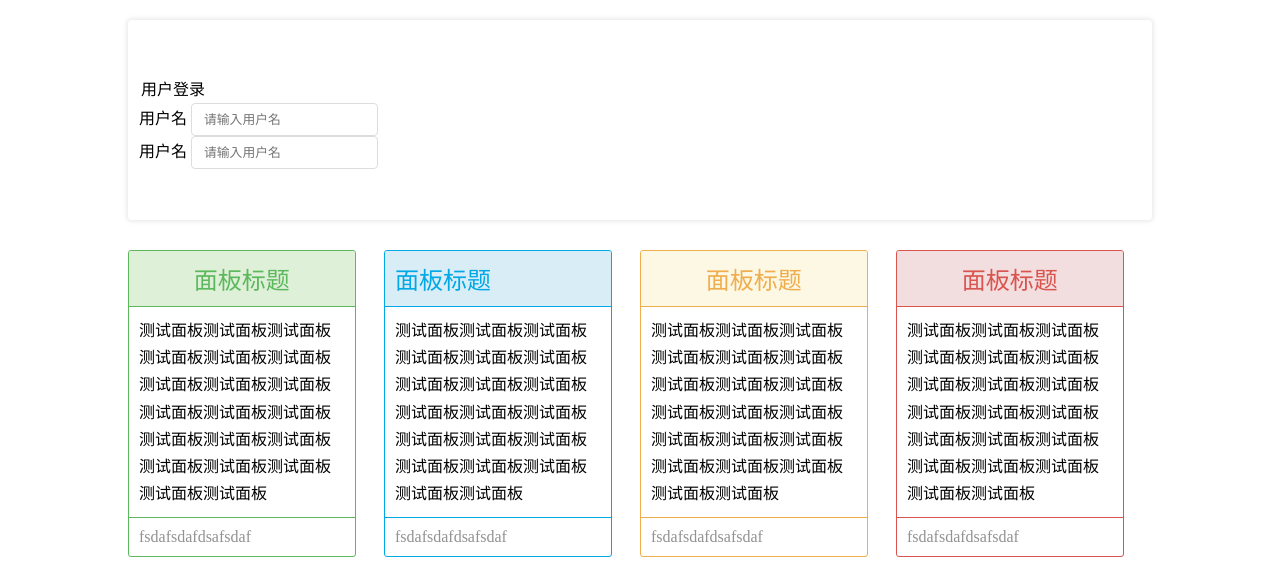
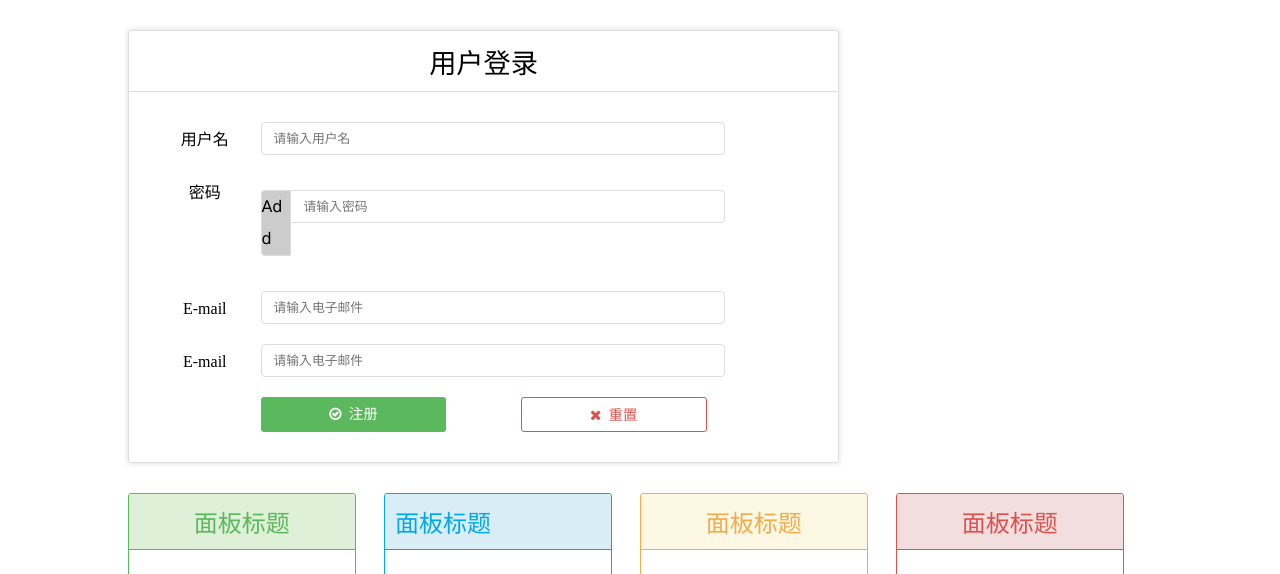
Before and after one commit to ele828/HiUI, a plain HTML site: page index.html in a window 1280 px wide. Shown: the top 574 px of the page. Drawn offline with Linux system fonts and the light colour scheme.

Commit message:
add input components

```diff
--- a/button.less
+++ b/button.less
@@ -84,7 +84,7 @@
 	touch-action: manipulation;
 	font-size: @font-size;
 	white-space: nowrap;
-	color: #efefef;
+	color: #fff;
 	background: @bg;
 	border-radius: 3px;
 	line-height: @height;
--- a/grid-framework.less
+++ b/grid-framework.less
@@ -19,7 +19,6 @@
 	.col-@{index} {
 		width: @columnWidth * @index;
 		float: left;
-
 	}
 
 	// .col-offset-@{index} {
@@ -144,6 +143,10 @@
 	margin-top: @row-gap;
 }
 
+.row-gap-lg {
+	margin-top: @row-gap-lg;
+}
+
 // clear floating
 .clear {
 	  &:before,
--- a/index.html
+++ b/index.html
@@ -10,26 +10,72 @@
 
 <div class="container">
   <div class="row row-gap">
-    <div class="panel panel-default panel-shadow block" style="height:200px">
-        <div class="panel-head">
-          登录
-        </div>
+      <div class="row row-gap">
+        <div class="col-25 col-mb-36">
+            <div class="panel panel-shadow">
+              <div class="panel-head center h3">用户登录</div>
               <div class="panel-body">
                  <form action="" method="GET">
-                <legend>用户登录</legend>
                 <div class="">
-                  <div class="input-group">
-                    <span class="input-span">用户名</span>
-                    <input type="text" class="input" placeholder="请输入用户名"/>
+                <div class="row row-gap"></div>
+                  <div class="row">
+                    <div class="col-6 center" style="background=">
+                      <label class="input-label" class="">用户名</label>
                     </div>
-                  <div class="input-group">
-                    <span class="input-span">用户名</span>
-                    <input type="text" class="input" placeholder="请输入用户名"/>
+                    <div class="col-30"><input type="text" class="input-danger col-30" placeholder="请输入用户名"/>
                     </div>
                   </div>
-                <!-- <input type="submit" class="btn-md btn-solid-danger" value="登录"/>
-                <button class="btn-md btn-solid-success">注册</button> -->
+
+                  <div class="row row-gap-lg">
+                    <div class="col-6 center" style="background=">
+                      <label class="input-label" class="">密码</label>
+                    </div>
+                    <div class="col-30 input-group">
+                      <span class="addon col-2">Add</span>
+                      <input type="text" class="input-primary col-28" placeholder="请输入密码"/>
+                    </div>
+                  </div>
+
+                  <div class="row row-gap-lg">
+                    <div class="col-6 center" style="background=">
+                      <label class="input-label" class="">E-mail</label>
+                    </div>
+                    <div class="col-30">
+                      <input type="text" class="input-success col-30" placeholder="请输入电子邮件"/>
+                    </div>
+                  </div>
+
+                  <div class="row row-gap-lg">
+                    <div class="col-6 center" style="background=">
+                      <label class="input-label" class="">E-mail</label>
+                    </div>
+                    <div class="col-30">
+                      <input type="text" class="input-warning col-30" placeholder="请输入电子邮件"/>
+                    </div>
+                  </div>
+
+
+                  <div class="row row-gap-lg">
+                    <div class="col-10 col-offset-6">
+                      <a href="#" class="btn-md btn-solid-success block">
+                      <i class="fa fa-check-circle-o"></i>
+                      &nbsp注册</a>
+                    </div>
+
+                    <div class="col-10 col-offset-4">
+                      <a href="#" class="btn-md btn-border-danger block">
+                      <i class="fa fa-times"></i>
+                      &nbsp重置</a>
+                    </div>
+                  </div>
+
+                  <div class="row row-gap"></div>
 </form>
+
+
+              </div>
+            </div>
+        </div>
       </div>
   </div>
   </div>
@@ -93,15 +139,6 @@
           </div>
     </div>
 
-  </div>
-
-  <div class="row row-gap">
-    <div class="col-18 col-mb-12">
-        <div class="panel panel-shadow">
-          <div class="panel-head center h2 success-color">登录</div>
-          <div class="panel-body">登录吧哈哈 </div>
-        </div>
-    </div>
   </div>
 
   <div class="row row-gap">
--- a/input.less
+++ b/input.less
@@ -1,4 +1,4 @@
-.input {
+.input(@border-color){
 	display: inline-block;
 	padding: 8px 8px 8px 12px;
 	border: 1px solid #ddd;
@@ -9,13 +9,52 @@
    	   -moz-box-sizing: border-box;
 	        box-sizing: border-box;
 
+	&[disabled*="disabled"] {
+		background: @disabled-color;
+	}
+
 	&:focus {
-		border: 1px solid @primary-color;
-		border-left: 4px solid @primary-color;
-		.box-shadow(0px; 0px; 5px; 0px; lighten(@primary-color, 10%));
+		border: 1px solid @border-color;
+		.box-shadow(0px; 0px; 5px; 0px; lighten(@border-color, 10%));
 	}
 }
 
-.input-span {
+.input-primary {
+	.input(@primary-color);
+}
+
+.input-danger {
+	.input(@danger-color);
+}
+
+.input-success {
+	.input(@success-color);
+}
+
+.input-warning {
+	.input(@warning-color);
+}
+
+.input-label {
 	font-size: 1rem;
+	display: inline-block;
+	height: inherit;
+	vertical-align: middle;
+	margin-top: 4px;
 }
+
+.input-group {
+	line-height: 2;
+	margin: 15px 0px;
+
+	& .addon {
+		border: 1px solid #ddd;
+		.border-left-radius(4px);
+		background: #ccc;
+	}
+
+	& input {
+		.border-left-radius(0);
+		border-left: 0;
+	}
+}
--- a/panel.less
+++ b/panel.less
@@ -20,7 +20,7 @@
 }
 
 .panel-body {
-	padding: 10px 10px;
+	padding: 20px 20px;
 	line-height: 1.7;
 }
 
--- a/variables.less
+++ b/variables.less
@@ -9,6 +9,7 @@
 @gap: 36px;
 
 @row-gap: 10px;
+@row-gap-lg: 20px;
 
 @screenMobile: 480px;
 @screenTablet: 768px;
```
Also changed, not shown: style/hiui.css. Lines whose indentation alone changed are shown as unchanged.
